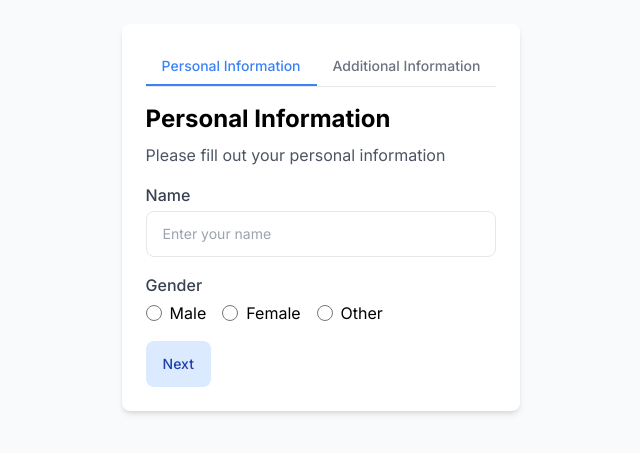
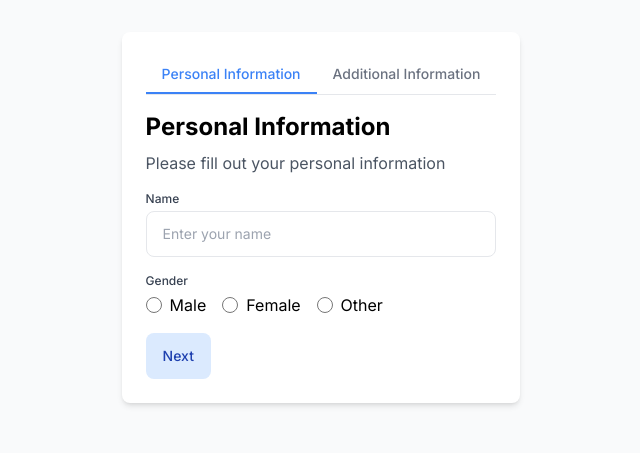
Before and after one commit to bimamib/form-builder, a Vue app: page / in a window 1280 px wide. Shown: the part 183-636 px from the top of the page, without its empty margins (319-959 px from the left). Built offline with nearby package versions, Linux system fonts and the light colour scheme.

Commit message:
Update label

```diff
--- a/src/components/FieldRenderer.vue
+++ b/src/components/FieldRenderer.vue
@@ -1,6 +1,6 @@
 <template>
   <div>
-    <label class="block mb-1 font-medium text-gray-700">{{
+    <label class="block mb-1 font-medium text-xs text-gray-700">{{
       field.label
     }}</label>
 
@@ -21,7 +21,7 @@
       class="py-3 px-4 block w-full border border-gray-200 rounded-lg text-sm focus:outline-none focus:outline-blue-500 disabled:opacity-50 disabled:pointer-events-none"
     ></textarea>
 
-    <!-- Input Radio (Horizontal Layout) -->
+    <!-- Input Radio -->
     <div v-else-if="field.type === 'radio'" class="space-x-4 flex items-center">
       <div
         v-for="(option, index) in field.options"
@@ -45,7 +45,6 @@
         v-model="localValue"
         class="py-3 px-4 pe-9 block w-full border border-gray-200 rounded-lg text-sm focus:outline-none focus:outline-blue-500 disabled:opacity-50 disabled:pointer-events-none"
       >
-        <!-- Placeholder Option: Tampil Pertama Kali Sebelum Pilihan -->
         <option value="" disabled class="text-gray-400">
           {{ field.placeholder }}
         </option>
```
